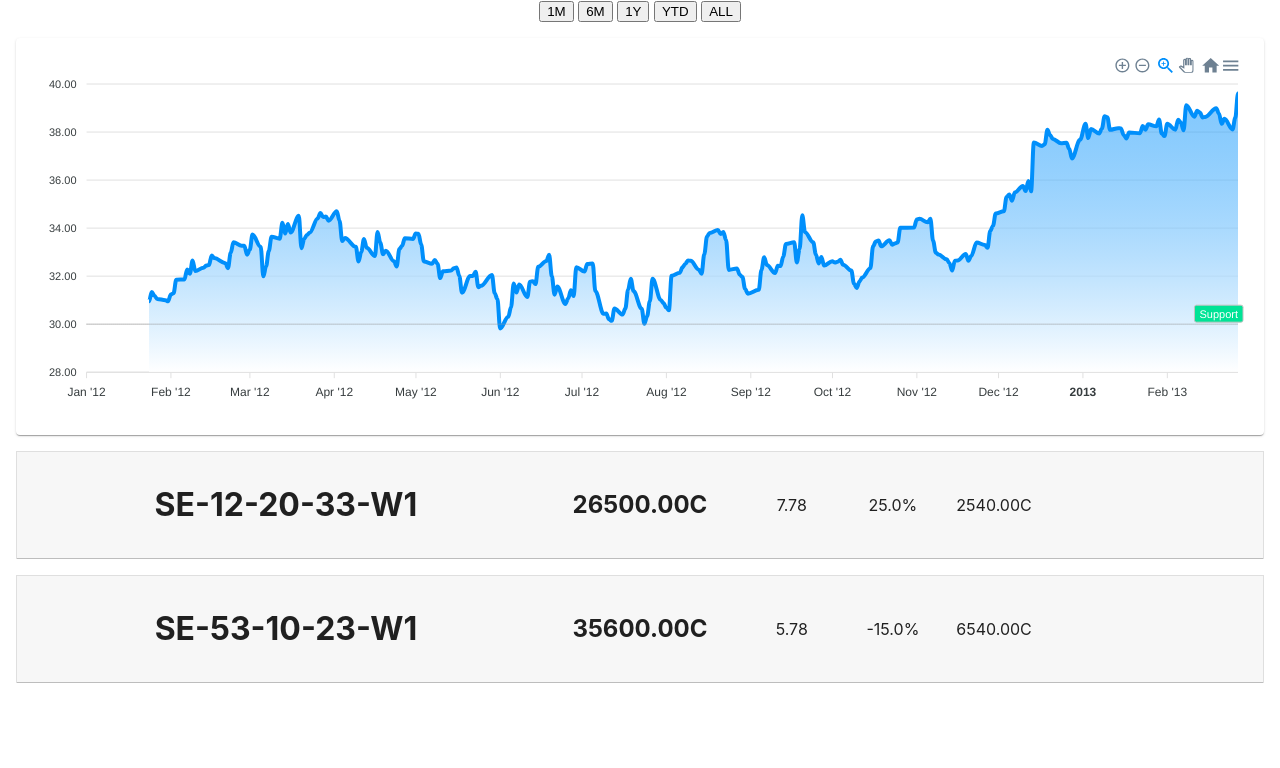
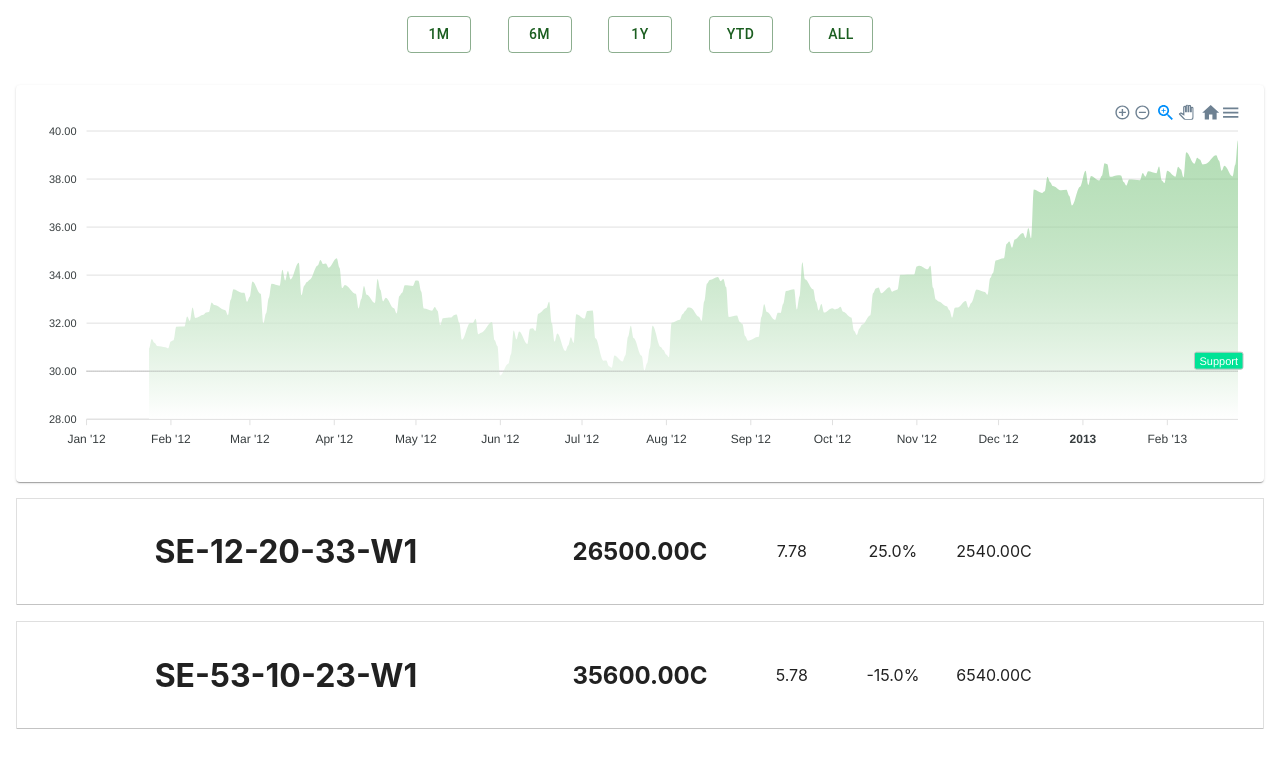
Before and after one commit to Daniil-Aleshechkin/landbanq, a React (Create React App) app: page / in a window 1280 px wide. Shown: the top 768 px of the page. Built offline with nearby package versions, Linux system fonts and the light colour scheme.

Commit message:
Color and button updates

```diff
--- a/src/App.js
+++ b/src/App.js
@@ -3,13 +3,30 @@ import "./App.css";
 import WalletValue from "./components/walletValue";
 import React from "react";
 
+import { createMuiTheme, ThemeProvider } from "@material-ui/core";
+
 import FarmListings from "./components/FarmListings";
+
+import { green, brown } from "@material-ui/core/colors";
+
+const theme = createMuiTheme({
+    palette: {
+        primary: {
+            main: green[900],
+        },
+        secondary: {
+            main: brown[400],
+        },
+    },
+});
 
 function App() {
     return (
         <div className="App">
-            <WalletValue />
-            <FarmListings />
+            <ThemeProvider theme={theme}>
+                <WalletValue />
+                <FarmListings />
+            </ThemeProvider>
         </div>
     );
 }
--- a/src/components/FarmListing.js
+++ b/src/components/FarmListing.js
@@ -1,7 +1,11 @@
 import React from "react";
 import { connect } from "react-redux";
 
-import { makeStyles, withStyles } from "@material-ui/core/styles";
+import {
+    createMuiTheme,
+    makeStyles,
+    withStyles,
+} from "@material-ui/core/styles";
 
 import TextField from "@material-ui/core/TextField";
 import Paper from "@material-ui/core/Paper";
@@ -14,6 +18,8 @@ import MuiAccordionDetails from "@material-ui/core/AccordionDetails";
 import Typography from "@material-ui/core/Typography";
 import * as actions from "./../actions/actionCreators";
 import { props } from "bluebird";
+import { green, brown } from "@material-ui/core/colors";
+
 const useStyles = makeStyles((theme) => ({
     root: {
         flexGrow: 1,
@@ -29,7 +35,9 @@ const useStyles = makeStyles((theme) => ({
         textAlign: "center",
         color: theme.palette.text.secondary,
     },
-    button: {},
+    button: {
+        marginTop: theme.spacing(2),
+    },
 }));
 
 const Accordion = withStyles({
@@ -51,7 +59,7 @@ const Accordion = withStyles({
 
 const AccordionSummary = withStyles({
     root: {
-        backgroundColor: "rgba(0, 0, 0, .03)",
+        backgroundColor: "rgba(0, 0, 0, 0)",
         borderBottom: "1px solid rgba(0, 0, 0, .125)",
         marginBottom: -1,
         minHeight: 56,
@@ -164,7 +172,7 @@ const FarmListing = (props) => {
                                     </Grid>
                                     <Grid item xs={12}>
                                         <Button
-                                            variant="contained"
+                                            variant="outlined"
                                             className={classes.button}
                                             fullWidth
                                             onClick={() => {
@@ -175,7 +183,7 @@ const FarmListing = (props) => {
                                             <h3>BUY</h3>
                                         </Button>
                                         <Button
-                                            variant="contained"
+                                            variant="outlined"
                                             className={classes.button}
                                             fullWidth
                                             onClick={() => {
--- a/src/components/walletValue.js
+++ b/src/components/walletValue.js
@@ -1,14 +1,17 @@
 import React, { useEffect } from "react";
 import ReactApexChart from "react-apexcharts";
+import Button from "@material-ui/core/Button";
 import * as ApexCharts from "child_process";
 import { connect } from "react-redux";
 import Paper from "@material-ui/core/Paper";
 import { makeStyles } from "@material-ui/core/styles";
 import * as actions from "./../actions/actionCreators";
+import { green } from "@material-ui/core/colors";
 
 const useStyles = makeStyles((theme) => ({
     root: {
         flexGrow: 1,
+        margin: theme.spacing(2),
     },
     paper: {
         padding: theme.spacing(2),
@@ -366,6 +369,7 @@ const WalletValue = (props) => {
         },
         fill: {
             type: "gradient",
+            colors: green[400],
             gradient: {
                 shadeIntensity: 1,
                 opacityFrom: 0.7,
@@ -427,45 +431,76 @@ const WalletValue = (props) => {
     return (
         <div id="chart">
             <div class="toolbar">
-                <button
+                {/* Could maybe use the active idea with the variant property, but it's not working currently */}
+                <Button
                     id="one_month"
+                    color="primary"
+                    variant="outlined"
                     onClick={() => updateData("one_month")}
-                    className={selection === "one_month" ? "active" : ""}
+                    className={
+                        selection === "one_month"
+                            ? classes.root + " active"
+                            : classes.root
+                    }
                 >
                     1M
-                </button>
+                </Button>
                 &nbsp;
-                <button
+                <Button
                     id="six_months"
+                    color="primary"
+                    variant="outlined"
                     onClick={() => updateData("six_months")}
-                    className={selection === "six_months" ? "active" : ""}
+                    className={
+                        selection === "six_months"
+                            ? classes.root + " active"
+                            : classes.root
+                    }
                 >
                     6M
-                </button>
+                </Button>
                 &nbsp;
-                <button
+                <Button
                     id="one_year"
+                    color="primary"
+                    variant="outlined"
                     onClick={() => updateData("one_year")}
-                    className={selection === "one_year" ? "active" : ""}
+                    className={
+                        selection === "one_year"
+                            ? classes.root + " active"
+                            : classes.root
+                    }
                 >
                     1Y
-                </button>
+                </Button>
                 &nbsp;
-                <button
+                <Button
                     id="ytd"
+                    color="primary"
+                    variant="outlined"
                     onClick={() => updateData("ytd")}
-                    className={selection === "ytd" ? "active" : ""}
+                    className={
+                        selection === "ytd"
+                            ? classes.root + " active"
+                            : classes.root
+                    }
                 >
                     YTD
-                </button>
+                </Button>
                 &nbsp;
-                <button
+                <Button
                     id="all"
+                    color="primary"
+                    variant="outlined"
                     onClick={() => updateData("all")}
-                    className={selection === "all" ? "active" : ""}
+                    className={
+                        selection === "all"
+                            ? classes.root + " active"
+                            : classes.root
+                    }
                 >
                     ALL
-                </button>
+                </Button>
             </div>
             <Paper className={classes.paper}>
                 <div id="chart-timeline">
```
